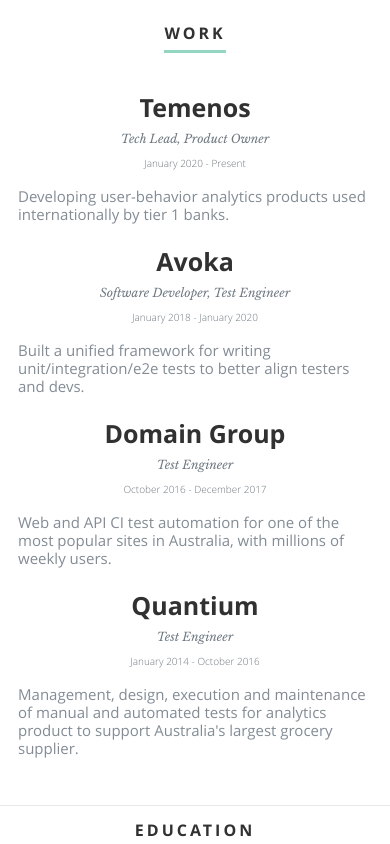
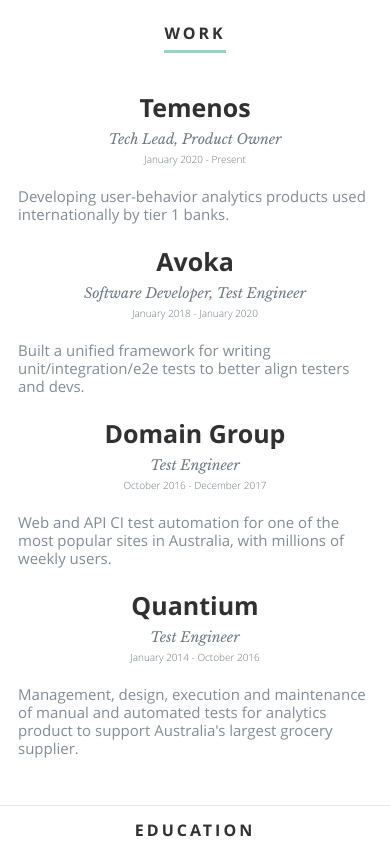
Before and after one commit to enphnt/enphnt.github.io, a React (Create React App) app: page / in a window 390 px wide. Shown: the part 1920-2764 px from the top of the page. Built offline with nearby package versions, Linux system fonts and the light colour scheme.

Commit message:
style: final layout tweaks for x-device improvements

```diff
--- a/public/css/media-queries.css
+++ b/public/css/media-queries.css
@@ -234,12 +234,11 @@
       text-align: center;
    }
    #resume h1 { letter-spacing: 3px; }
-   /* #resume p { font-size: 13px; } */
    #resume .main-col { padding-right: 18px; padding-left: 18px; }
    #resume h3, #resume .info { text-align: center; margin-bottom: 4px; }
    #resume .info {
       margin: 2px;
-      font: 12px/24px 'librebaskerville-italic', serif;
+      font: 14px/24px 'librebaskerville-italic', serif;
    }
    #resume .date {
       font: 10px/14px 'opensans-light', sans-serif;
--- a/src/Components/Resume.js
+++ b/src/Components/Resume.js
@@ -9,7 +9,7 @@
       var work = this.props.data.work.map(function(work) {
         return <div key={work.company}><h3>{work.company}</h3>
           <p className="info">{work.title}
-            <div> <em className="date">{work.years}</em></div>
+            <div style={{fontSize: 0}}> <em className="date">{work.years}</em></div>
           </p>
           <ul><li>{work.description}</li></ul>
         </div>
```
